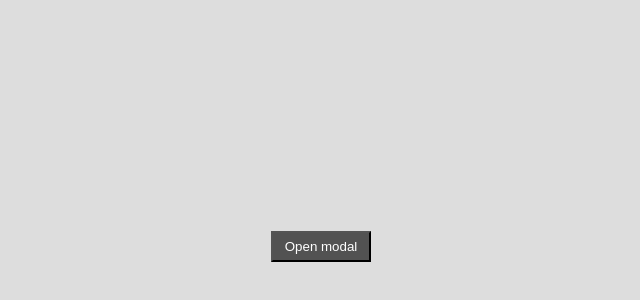
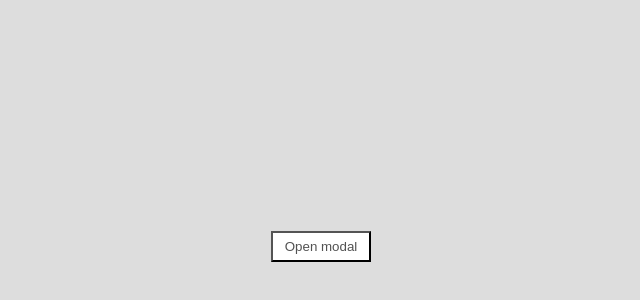
Before and after one commit to MCesarczyk/export-modal-mcesarczyk, a React (Create React App) app: page / in a window 1280 px wide. Shown: the part 154-454 px from the top of the page, without its empty margins (319-959 px from the left). Built offline with nearby package versions, Linux system fonts and the light colour scheme.

Commit message:
added prop to button, update test

```diff
--- a/src/Button/index.tsx
+++ b/src/Button/index.tsx
@@ -2,13 +2,14 @@ import { MouseEventHandler } from "react";
 import "./style.css";
 
 type buttonProps = {
-  type?: string,
+  type?: "button" | "submit" | "reset" | undefined,
+  role?: string,
   title: string,
   onClick: MouseEventHandler
 }
 
-const Button = ({ type, title, onClick }: buttonProps) => (
-  <button className={`Button ${type === "primary" ? "Button--primary" : ""}`} onClick={onClick}>
+const Button = ({ type, role, title, onClick }: buttonProps) => (
+  <button type={type} className={`Button ${role === "primary" ? "Button--primary" : ""}`} onClick={onClick}>
     {title}
   </button>
 );
```
Also changed, not shown: 1 other file (tests, documents, lock files or other folders).
